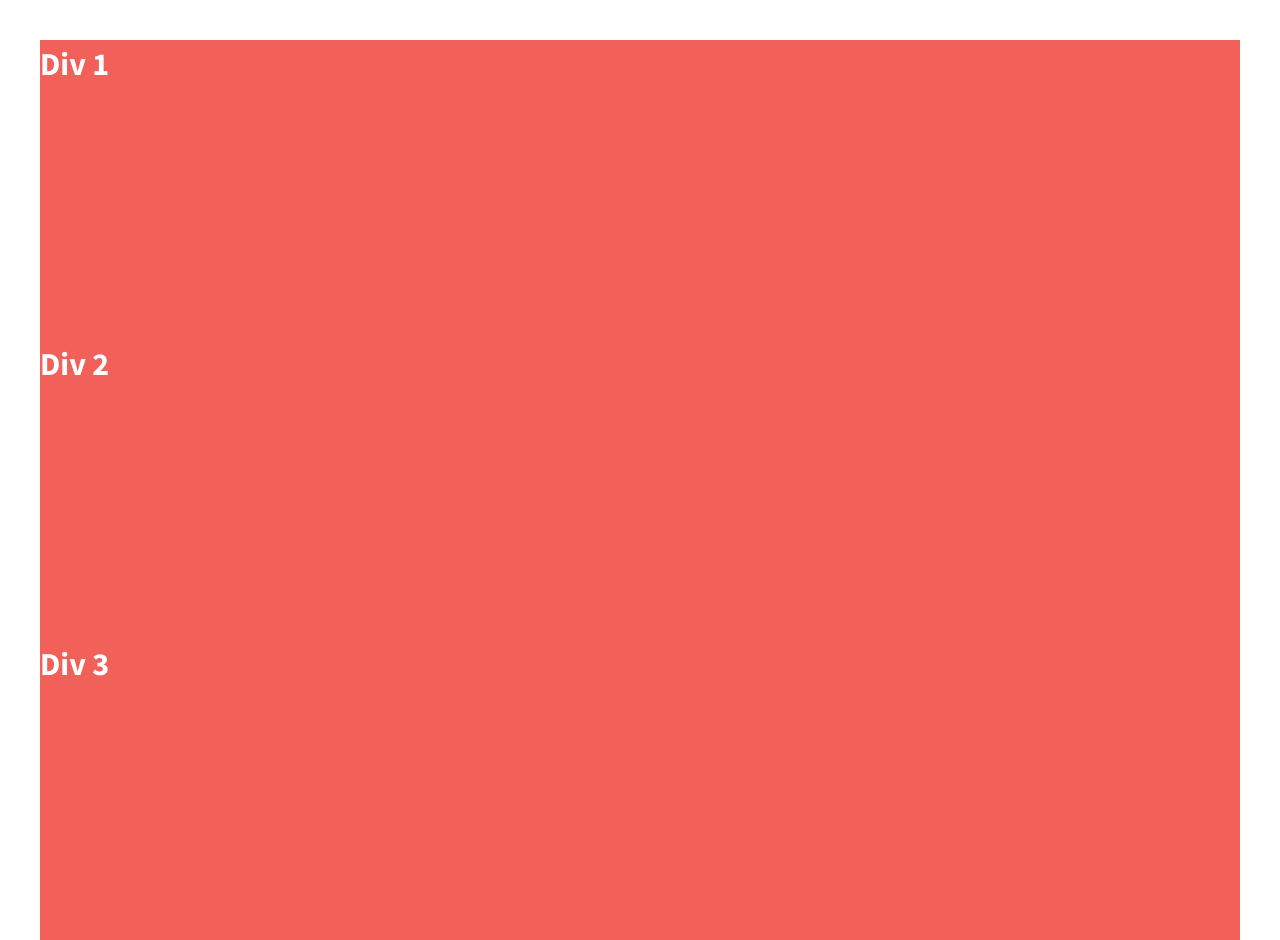
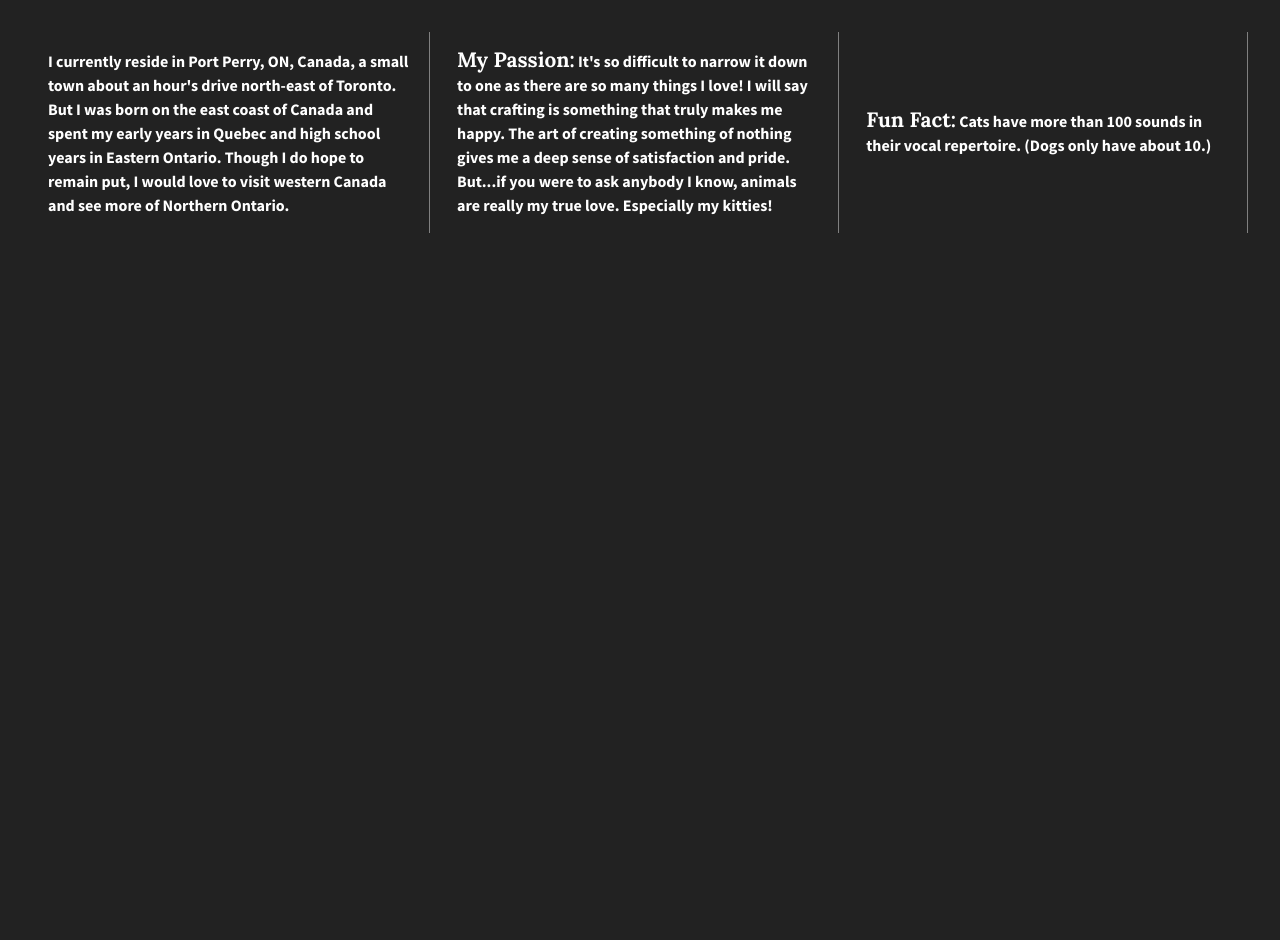
Before and after one commit to KimberleyDTL/07.01-206-divs-flexbox-starter, a plain HTML site: page index.html in a window 1280 px wide. After the commit the page ends 864 px from the top, so only its background shows below. Drawn offline with nearby package versions, Linux system fonts and the light colour scheme.

Commit message:
updated content and added borders

```diff
--- a/css/main.css
+++ b/css/main.css
@@ -97,29 +97,46 @@ textarea {
 
 
 html {
-  background-color: #fff;
+  background-color: #222;
   height: 100%;
+  width: 100%;
 }
 
 body {
   font-family: 'Source Sans Pro', sans-serif;
+  font-weight: 700;
   padding: 2em;
-  font-size: 1.25em;
+  color: #fff;
   height: 100%;
 }
 
 .wrapper {
   /*add display:flex and set justify-content to space-between*/
-  font-weight: 700;
-}
+  display: flex;
+  flex-flow: row wrap;
+  justify-content: space-between;
+  }
 
 .div-1, .div-2, .div-3 {
   /*give the divs a width of 30%, add display:flex, set justify-content and align-items to center*/
+  display: flex;
+  justify-content: center;
+  align-items: center;
   color: #fff;
   line-height: 1.5em;
-  font-size: 1.6em;
-  background-color: #f16059;
-  height: 300px;
+  font-size: 1em;
+  height: auto;
+  width: 30%;
+  border-right: 1px solid grey;
+  padding: 0 1em 0 1em;
+/*  flex: 1;*/
+
+
+}
+
+.wrapper span {
+  font-family: 'Lora', sans-serif;
+  font-size: 1.3em;
 }
 
 
--- a/index.html
+++ b/index.html
@@ -23,13 +23,13 @@
 
         <section class="wrapper">
             <div class="div-1">
-                Div 1
+                <p>I currently reside in Port Perry, ON, Canada, a small town about an hour's drive north-east of Toronto.  But I was born on the east coast of Canada and spent my early years in Quebec and high school years in Eastern Ontario.  Though I do hope to remain put, I would love to visit western Canada and see more of Northern Ontario.</p>
             </div>
             <div class="div-2">
-                Div 2
+                <p><span>My Passion:</span>  It's so difficult to narrow it down to one as there are so many things I love!  I will say that crafting is something that truly makes me happy.  The art of creating something of nothing gives me a deep sense of satisfaction and pride. But...if you were to ask anybody I know, animals are really my true love.  Especially my kitties!</p>
             </div>
             <div class="div-3">
-                Div 3
+                <p><span>Fun Fact:</span> Cats have more than 100 sounds in their vocal repertoire. &#40;Dogs only have about 10.&#41;</p>
             </div>
         </section>
 
```
